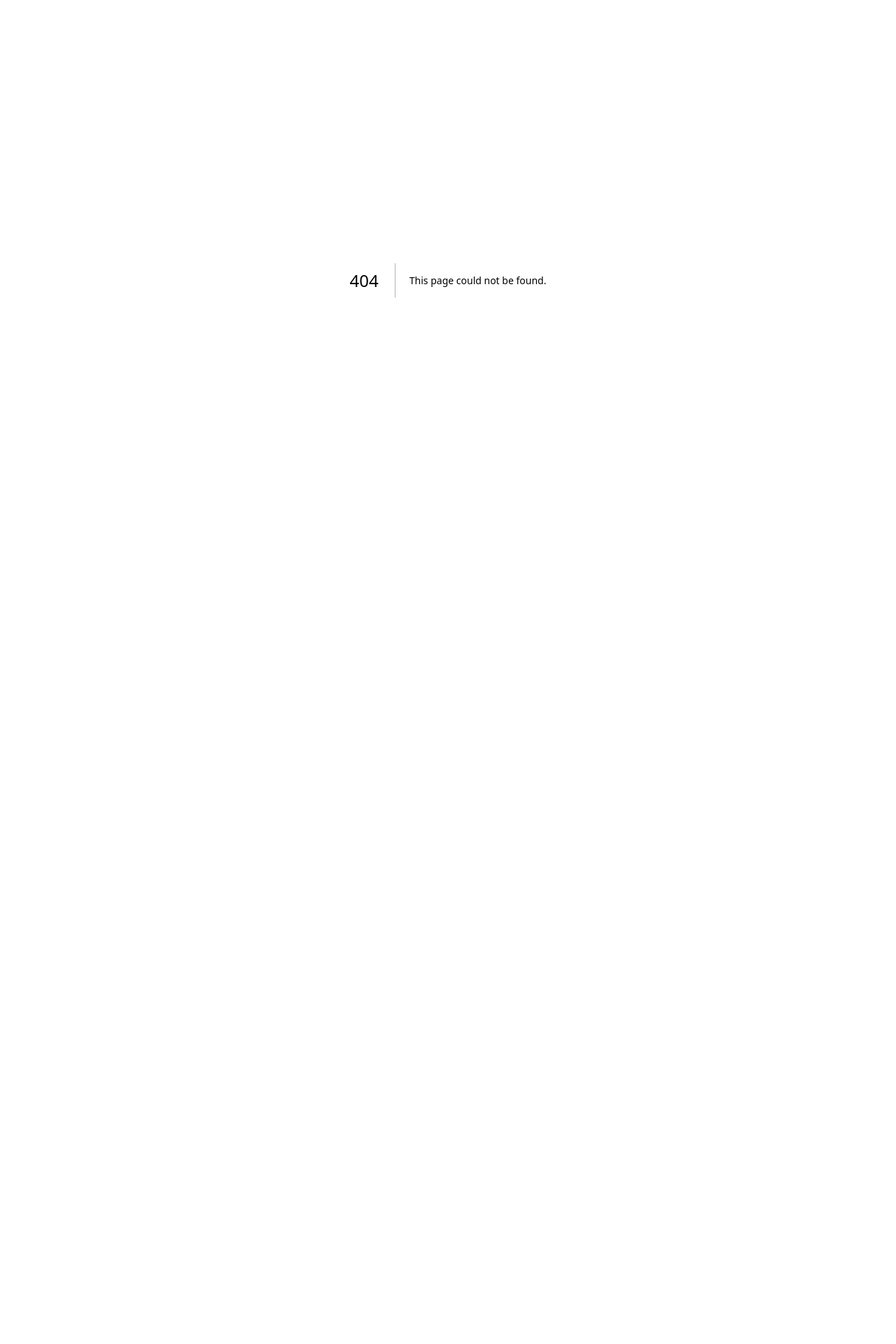
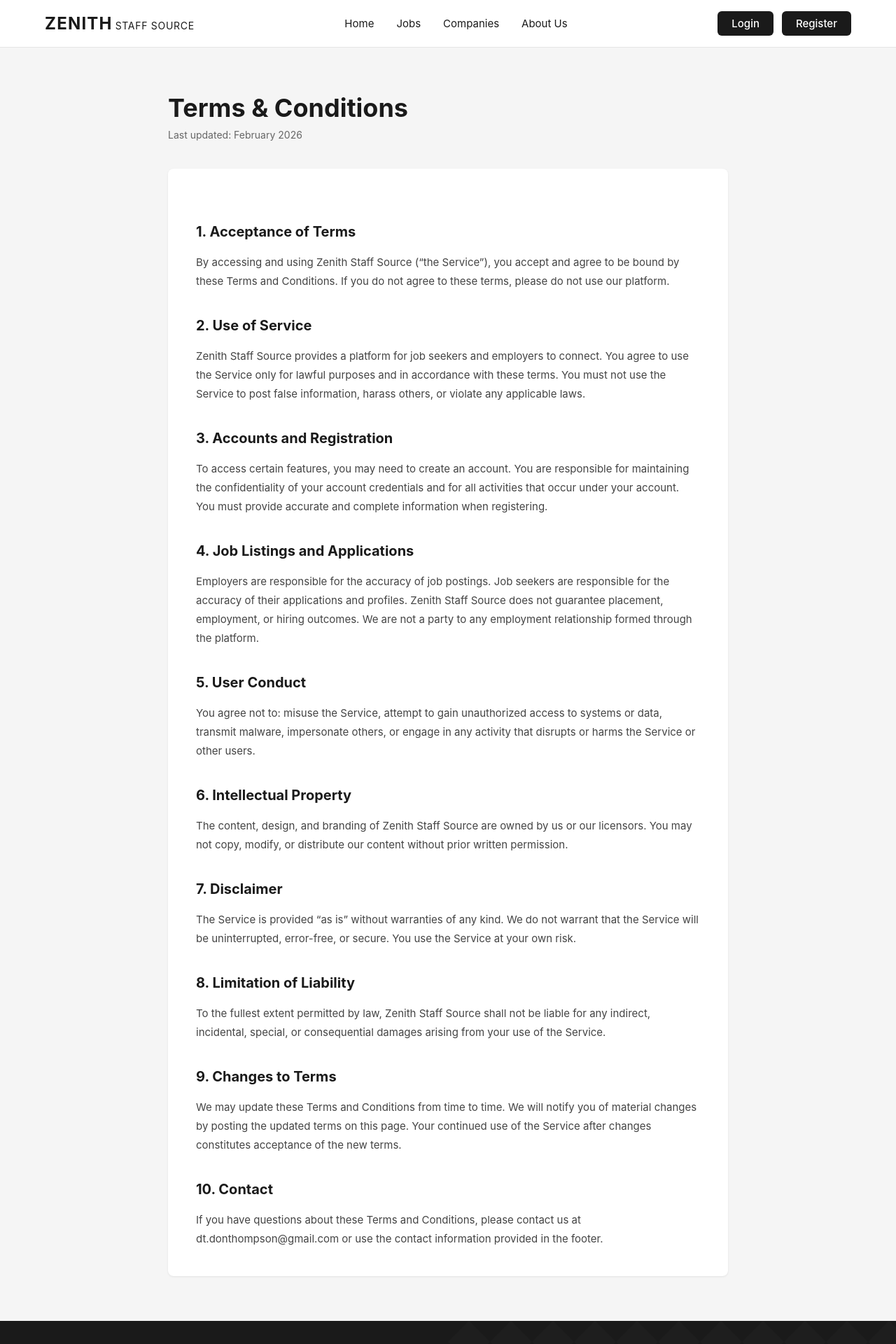
Before and after one commit to justingonrowski15/job-site, a Next.js app in the folder frontend/: page /terms in a window 1280 px wide. Before the commit this address had no page. Shown: the top 1920 px of the page at 70% size. Before the commit the page ends 800 px from the top, so only its background shows below. Built offline with nearby package versions, Linux system fonts and the light colour scheme.

Commit message:
Terms & Conditions page added

```diff
--- /dev/null
+++ b/frontend/app/terms/page.tsx
@@ -0,0 +1,100 @@
+import Header from '@/components/Header';
+import Footer from '@/components/Footer';
+import Newsletter from '@/components/Newsletter';
+
+export default function TermsPage() {
+  return (
+    <>
+      <Header />
+      <main>
+        <section style={{ padding: '4rem 4rem', backgroundColor: '#f5f5f5' }}>
+          <div style={{ maxWidth: '800px', margin: '0 auto' }}>
+            <h1 style={{ fontSize: '2.25rem', fontWeight: 700, marginBottom: '0.5rem', color: '#1a1a1a' }}>
+              Terms & Conditions
+            </h1>
+            <p style={{ fontSize: '0.875rem', color: '#666', marginBottom: '2.5rem' }}>
+              Last updated: February 2026
+            </p>
+
+            <div style={{ backgroundColor: '#fff', borderRadius: '8px', padding: '2.5rem', boxShadow: '0 1px 3px rgba(0,0,0,0.08)' }}>
+              <div style={{ fontSize: '0.9375rem', lineHeight: 1.8, color: '#444' }}>
+                <h2 style={{ fontSize: '1.25rem', fontWeight: 700, marginTop: '2rem', marginBottom: '0.75rem', color: '#1a1a1a' }}>
+                  1. Acceptance of Terms
+                </h2>
+                <p style={{ marginBottom: '1rem' }}>
+                  By accessing and using Zenith Staff Source (“the Service”), you accept and agree to be bound by these Terms and Conditions. If you do not agree to these terms, please do not use our platform.
+                </p>
+
+                <h2 style={{ fontSize: '1.25rem', fontWeight: 700, marginTop: '2rem', marginBottom: '0.75rem', color: '#1a1a1a' }}>
+                  2. Use of Service
+                </h2>
+                <p style={{ marginBottom: '1rem' }}>
+                  Zenith Staff Source provides a platform for job seekers and employers to connect. You agree to use the Service only for lawful purposes and in accordance with these terms. You must not use the Service to post false information, harass others, or violate any applicable laws.
+                </p>
+
+                <h2 style={{ fontSize: '1.25rem', fontWeight: 700, marginTop: '2rem', marginBottom: '0.75rem', color: '#1a1a1a' }}>
+                  3. Accounts and Registration
+                </h2>
+                <p style={{ marginBottom: '1rem' }}>
+                  To access certain features, you may need to create an account. You are responsible for maintaining the confidentiality of your account credentials and for all activities that occur under your account. You must provide accurate and complete information when registering.
+                </p>
+
+                <h2 style={{ fontSize: '1.25rem', fontWeight: 700, marginTop: '2rem', marginBottom: '0.75rem', color: '#1a1a1a' }}>
+                  4. Job Listings and Applications
+                </h2>
+                <p style={{ marginBottom: '1rem' }}>
+                  Employers are responsible for the accuracy of job postings. Job seekers are responsible for the accuracy of their applications and profiles. Zenith Staff Source does not guarantee placement, employment, or hiring outcomes. We are not a party to any employment relationship formed through the platform.
+                </p>
+
+                <h2 style={{ fontSize: '1.25rem', fontWeight: 700, marginTop: '2rem', marginBottom: '0.75rem', color: '#1a1a1a' }}>
+                  5. User Conduct
+                </h2>
+                <p style={{ marginBottom: '1rem' }}>
+                  You agree not to: misuse the Service, attempt to gain unauthorized access to systems or data, transmit malware, impersonate others, or engage in any activity that disrupts or harms the Service or other users.
+                </p>
+
+                <h2 style={{ fontSize: '1.25rem', fontWeight: 700, marginTop: '2rem', marginBottom: '0.75rem', color: '#1a1a1a' }}>
+                  6. Intellectual Property
+                </h2>
+                <p style={{ marginBottom: '1rem' }}>
+                  The content, design, and branding of Zenith Staff Source are owned by us or our licensors. You may not copy, modify, or distribute our content without prior written permission.
+                </p>
+
+                <h2 style={{ fontSize: '1.25rem', fontWeight: 700, marginTop: '2rem', marginBottom: '0.75rem', color: '#1a1a1a' }}>
+                  7. Disclaimer
+                </h2>
+                <p style={{ marginBottom: '1rem' }}>
+                  The Service is provided “as is” without warranties of any kind. We do not warrant that the Service will be uninterrupted, error-free, or secure. You use the Service at your own risk.
+                </p>
+
+                <h2 style={{ fontSize: '1.25rem', fontWeight: 700, marginTop: '2rem', marginBottom: '0.75rem', color: '#1a1a1a' }}>
+                  8. Limitation of Liability
+                </h2>
+                <p style={{ marginBottom: '1rem' }}>
+                  To the fullest extent permitted by law, Zenith Staff Source shall not be liable for any indirect, incidental, special, or consequential damages arising from your use of the Service.
+                </p>
+
+                <h2 style={{ fontSize: '1.25rem', fontWeight: 700, marginTop: '2rem', marginBottom: '0.75rem', color: '#1a1a1a' }}>
+                  9. Changes to Terms
+                </h2>
+                <p style={{ marginBottom: '1rem' }}>
+                  We may update these Terms and Conditions from time to time. We will notify you of material changes by posting the updated terms on this page. Your continued use of the Service after changes constitutes acceptance of the new terms.
+                </p>
+
+                <h2 style={{ fontSize: '1.25rem', fontWeight: 700, marginTop: '2rem', marginBottom: '0.75rem', color: '#1a1a1a' }}>
+                  10. Contact
+                </h2>
+                <p style={{ marginBottom: '0' }}>
+                  If you have questions about these Terms and Conditions, please contact us at dt.donthompson@gmail.com or use the contact information provided in the footer.
+                </p>
+              </div>
+            </div>
+          </div>
+        </section>
+
+        <Newsletter />
+      </main>
+      <Footer />
+    </>
+  );
+}
--- a/frontend/components/Footer.tsx
+++ b/frontend/components/Footer.tsx
@@ -48,7 +48,7 @@ export default function Footer() {
           <h4 style={{ fontSize: '1rem', fontWeight: 600, marginBottom: '1rem' }}>Quick Links</h4>
           <ul style={{ listStyle: 'none' }}>
             <li style={{ marginBottom: '0.5rem' }}>
-              <Link href="#" style={{ color: '#fff', fontSize: '0.875rem' }}>Terms & Conditions</Link>
+              <Link href="/terms" style={{ color: '#fff', fontSize: '0.875rem' }}>Terms & Conditions</Link>
             </li>
             <li style={{ marginBottom: '0.5rem' }}>
               <Link href="#" style={{ color: '#fff', fontSize: '0.875rem' }}>Privacy Policy</Link>
```
